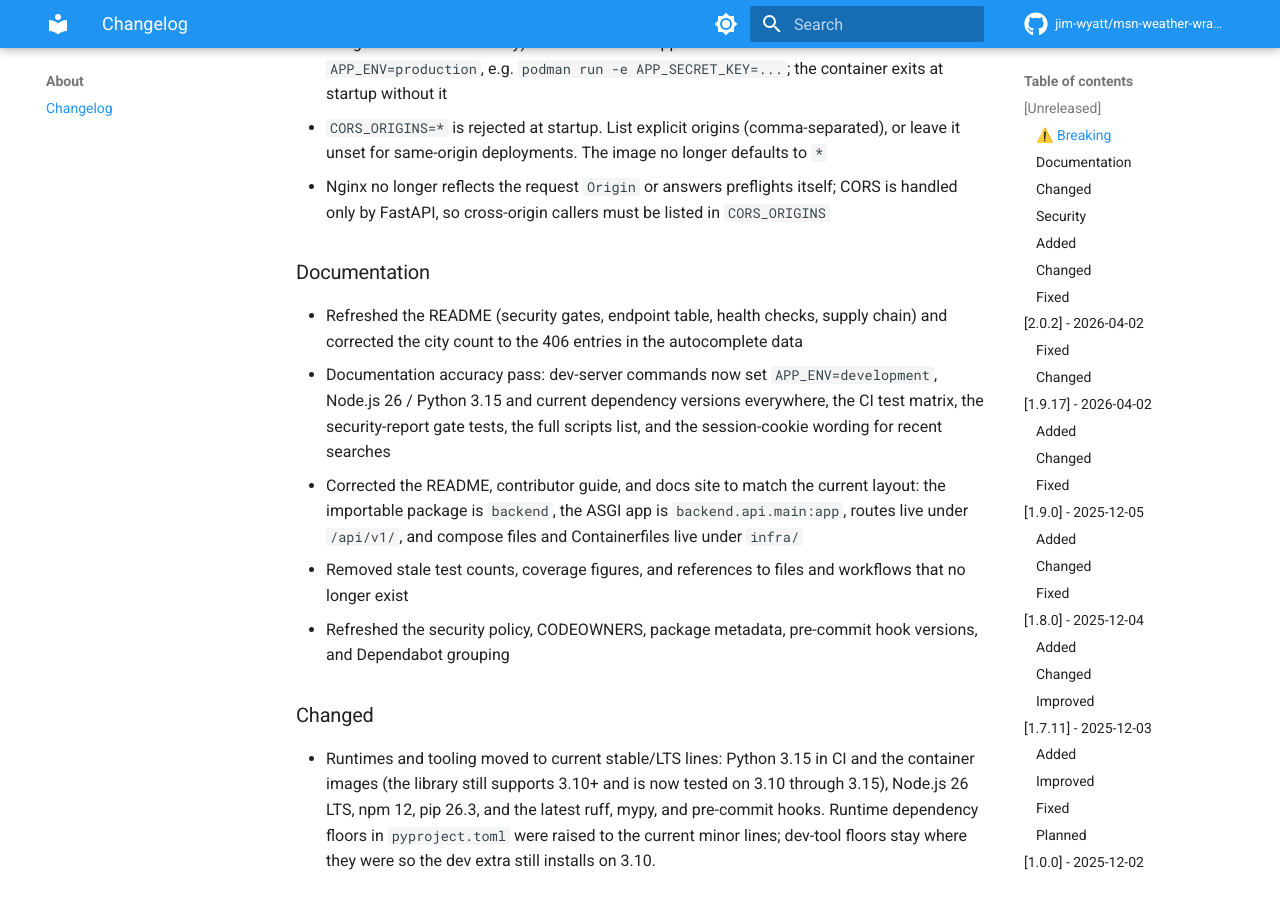
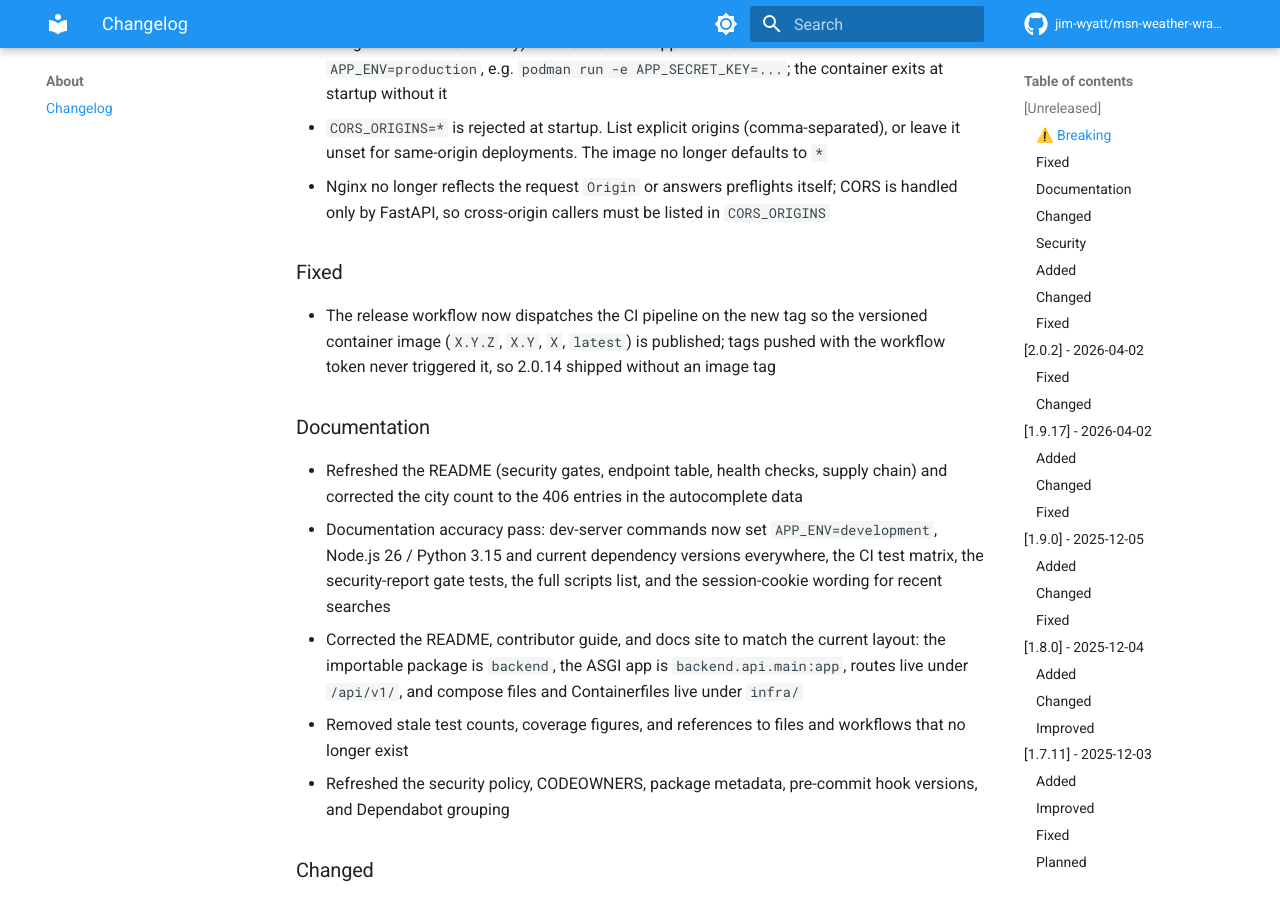
Before and after one commit to jim-wyatt/msn-weather-wrapper, an MkDocs documentation site: the page built from docs/CHANGELOG.md, in a window 1280 px wide and 900 px high, scrolled down 461 px. Built offline with MkDocs 1.6.1 and Material for MkDocs 9.7.7, drawn with Linux system fonts in a browser that asks for light colours; comment, search, counter and statistics services are not loaded; the version menu is left out.

Commit message:
ci: dispatch the CI pipeline on the release tag so the versioned image is published
A tag pushed with GITHUB_TOKEN does not trigger workflows, so the tag run of
ci.yml that pushes the X.Y.Z / X.Y / X / latest container tags never started on
its own: GHCR's newest version tag was 2.0.13, and 2.0.14 and 2.0.15 shipped
without one (2.0.15 was published by a manual dispatch). The release workflow
now dispatches ci.yml on the new tag right after dispatching publish-release.

Co-Authored-By: Claude Fable 5.1 <noreply@anthropic.com>

```diff
--- a/CHANGELOG.md
+++ b/CHANGELOG.md
@@ -12,6 +12,9 @@ and this project adheres to [Semantic Versioning](https://semver.org/spec/v2.0.0
   - `APP_SECRET_KEY` is no longer generated at image build time (every pull of the published image shared the same key). It must now be supplied at runtime when `APP_ENV=production`, e.g. `podman run -e APP_SECRET_KEY=...`; the container exits at startup without it
   - `CORS_ORIGINS=*` is rejected at startup. List explicit origins (comma-separated), or leave it unset for same-origin deployments. The image no longer defaults to `*`
   - Nginx no longer reflects the request `Origin` or answers preflights itself; CORS is handled only by FastAPI, so cross-origin callers must be listed in `CORS_ORIGINS`
+
+### Fixed
+- The release workflow now dispatches the CI pipeline on the new tag so the versioned container image (`X.Y.Z`, `X.Y`, `X`, `latest`) is published; tags pushed with the workflow token never triggered it, so 2.0.14 shipped without an image tag
 
 ### Documentation
 - Refreshed the README (security gates, endpoint table, health checks, supply chain) and corrected the city count to the 406 entries in the autocomplete data
```
Also changed, not shown: docs/AUTOMATED_VERSIONING.md (+1 -0 lines), 1 other file.
